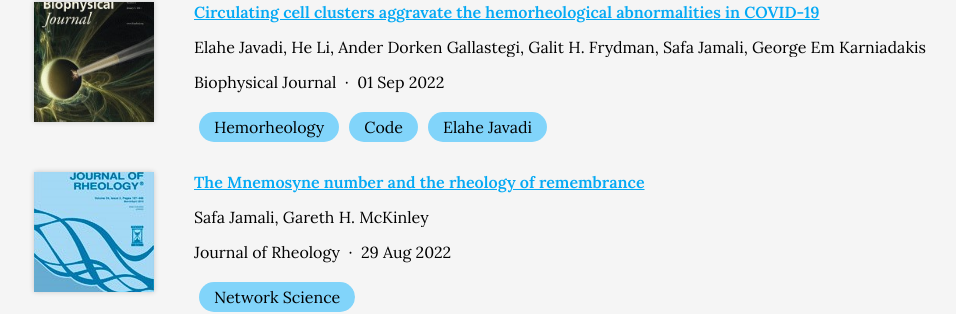
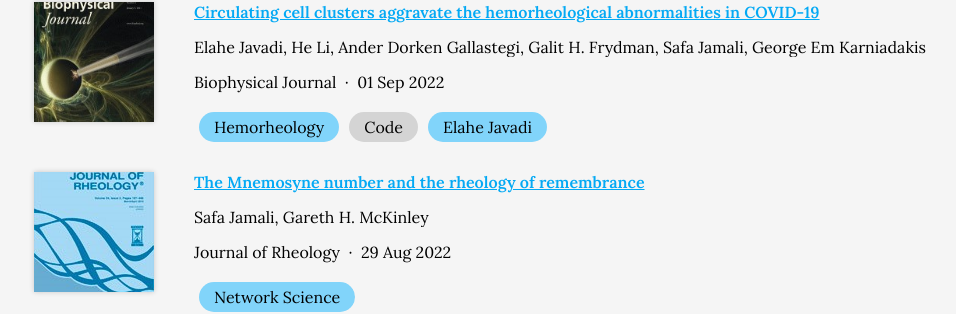
Before and after one commit to procf/procf.github.io, a Jekyll site: the page built from publications/index.md, in a window 1280 px wide. Shown: the part 2593-2907 px from the top of the page, without its empty margins (156-1112 px from the left). Built offline with Jekyll 4.4.1, drawn with Linux system fonts in a browser that asks for light colours; nearby versions of some CDN libraries; comment, search, counter and statistics services are not loaded.

Commit message:
Pub Tags: try to color code links again

```diff
--- a/_includes/tags.html
+++ b/_includes/tags.html
@@ -20,7 +20,7 @@
     {%- endfor -%}
 
     {%- if repo_link -%}
-      <a href="{{ repo_link }}" class="tag" data-tooltip="Link to the associated code on GitHub">Code</a>
+      <a href="{{ repo_link }}" class="tag repo_link" data-tooltip="Link to the associated code on GitHub">Code</a>
     {%- endif -%}
 
     {%- if main_author -%}
--- a/css/tags.scss
+++ b/css/tags.scss
@@ -29,5 +29,11 @@
     &[data-highlight="true"] {
       background: $accent;
     }
+
+    &.repo_link {
+      background: #D4D4D4;
+      color: $black;
+    }
+
   }
 }
```
